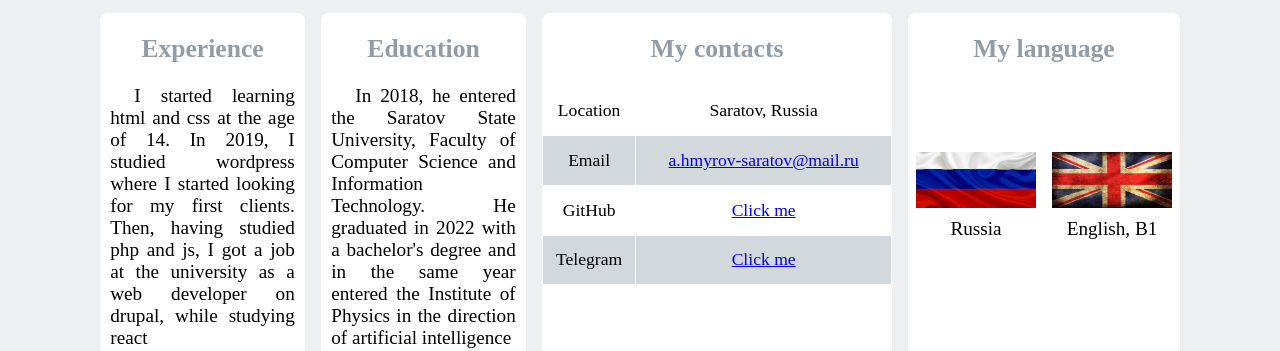
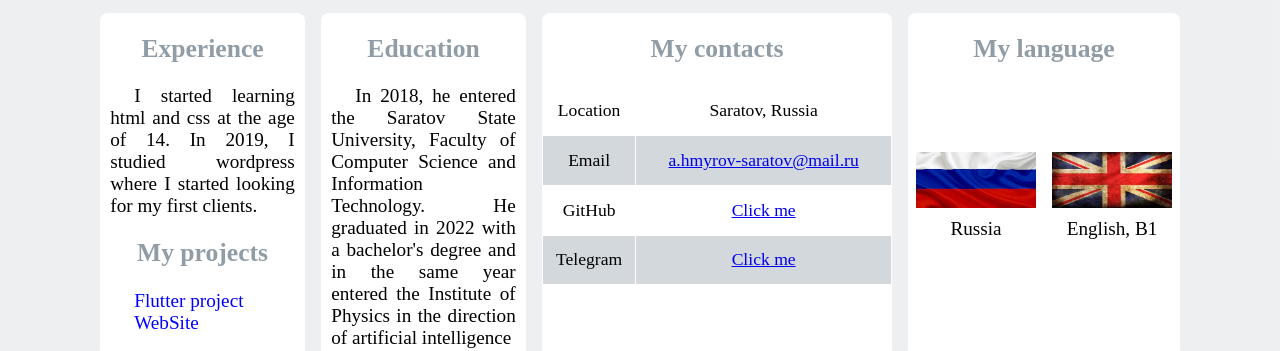
Before and after one commit to ArtemKhmyrov/rsschool-cv, a plain HTML site: page index.html in a window 1280 px wide. Shown: the part 601-952 px from the top of the page. Drawn offline with Linux system fonts and the light colour scheme.

Commit message:
refactor: validation in html and add style

```diff
--- a/index.html
+++ b/index.html
@@ -205,15 +205,14 @@
                         <div class="card__code-wrap">
                             <span class="card__code-info">
                                 I started learning html and css at the age of 14. In 2019, I studied wordpress where I
-                                started looking for my first clients. Then, having studied php and js, I got a job at
-                                the university as a web developer on drupal, while studying react</span>
+                                started looking for my first clients.</span>
 
                         </div>
                         <h2 class="card__title">My projects</h2>
                         <div class="card__code-wrap">
                             <span class="card__code-info">
-                                <a href="https://github.com/ArtemKhmyrov/Login-form">Flutter project</a></span>
-                                <a href="https://hzgakhvalynsk.ru/">Site for the Khvalyn plant of hydraulic equipment</a></span>
+                                <a href="https://github.com/ArtemKhmyrov/Login-form" class="card__code-link">Flutter project</a>
+                                <a href="https://hzgakhvalynsk.ru/" class="card__code-link">WebSite</a></span>
 
                         </div>
                     </div>
--- a/src/css/style.css
+++ b/src/css/style.css
@@ -608,9 +608,19 @@ table.paleBlueRows tr:nth-child(even) {
     align-items: center;
     justify-content: center;
     font-size: 2.2rem;
-
 }
 
 .rsschool{
     fill: #000;
 }
+
+.card__code-link{
+    list-style: none;
+    text-decoration: none;
+    color: blue;
+}
+
+.card__code-info{
+    display: flex;
+    flex-direction: column;
+}
```
